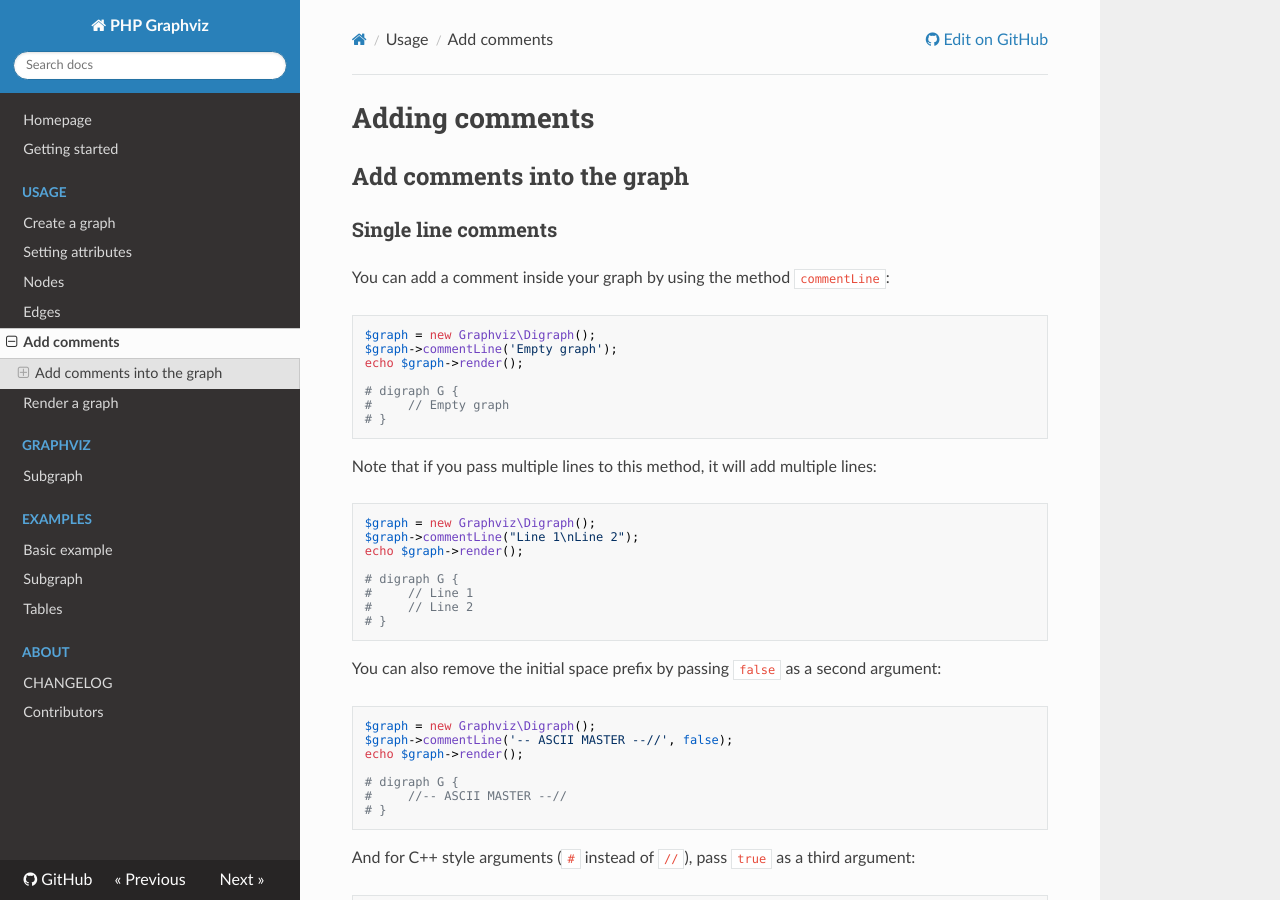
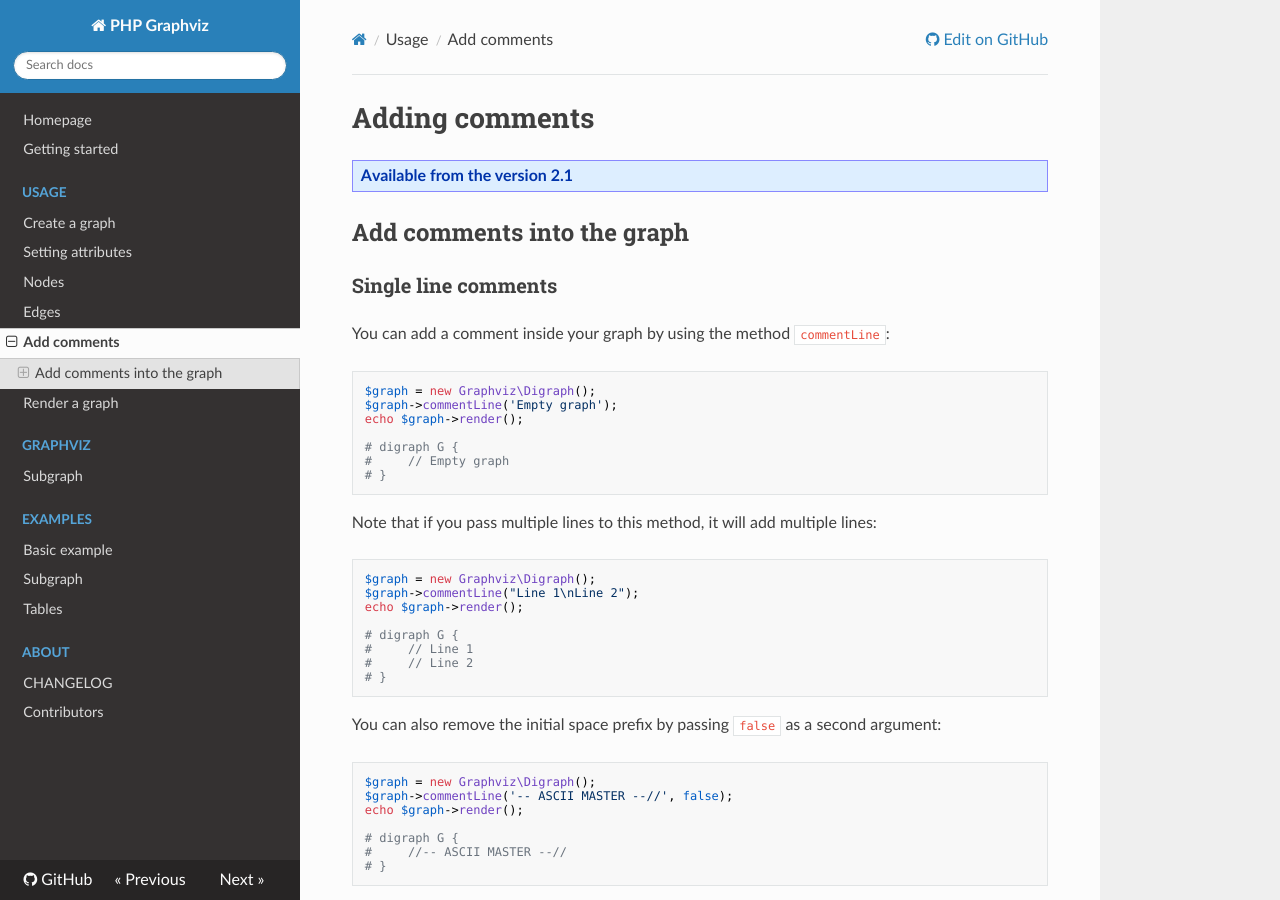
Before and after one commit to alexandresalome/graphviz, an MkDocs documentation site: the page built from docs/usage/comment.md, in a window 1280 px wide and 900 px high. Built offline with MkDocs 1.6.1, drawn with Linux system fonts in a browser that asks for light colours; nearby versions of some CDN libraries.

Commit message:
Add a notice about version for comments

```diff
--- a/docs/usage/comment.md
+++ b/docs/usage/comment.md
@@ -4,6 +4,10 @@ title: Add comments
 
 Adding comments
 ===============
+
+<p style="padding: .2rem .5rem; border: 1px solid #8888ff; background-color: #ddeeff; color: #0033aa; font-weight: bold;">
+    Available from the version 2.1
+</p>
 
 Add comments into the graph
 ---------------------------
```
